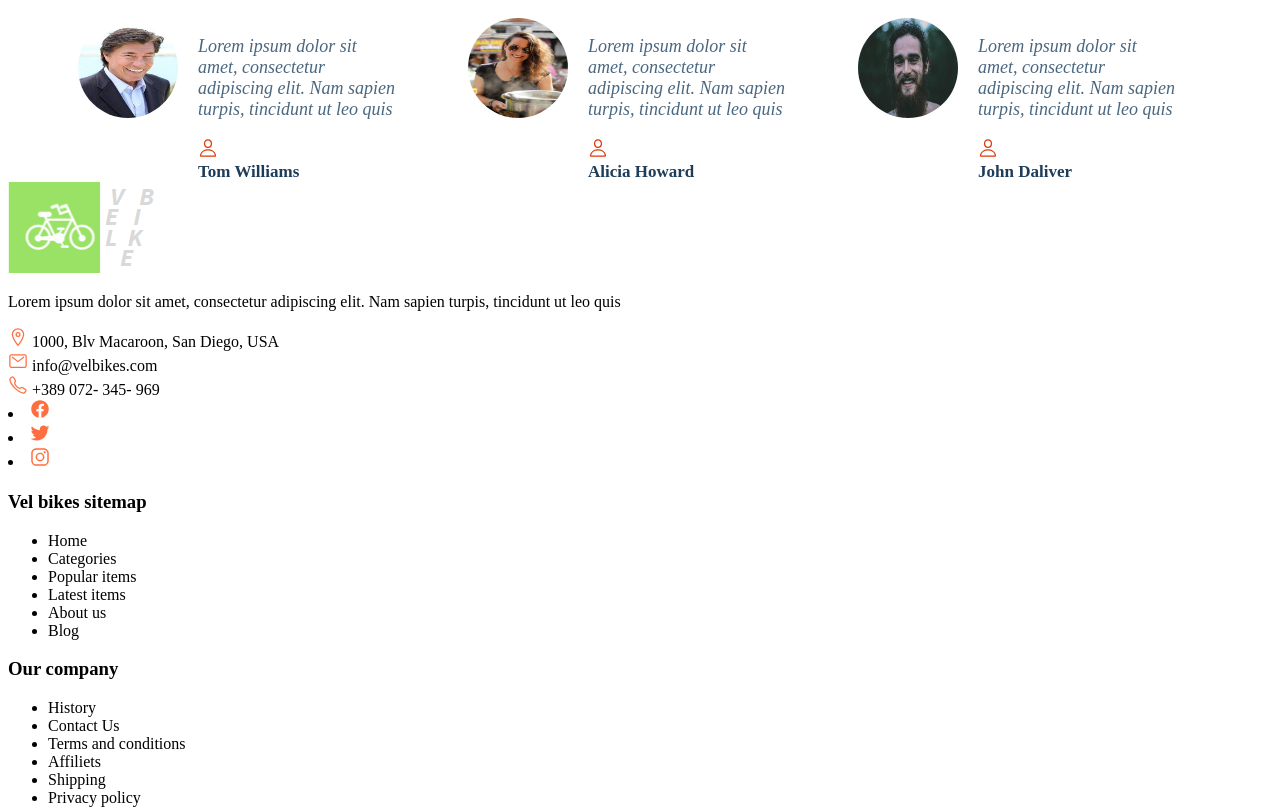
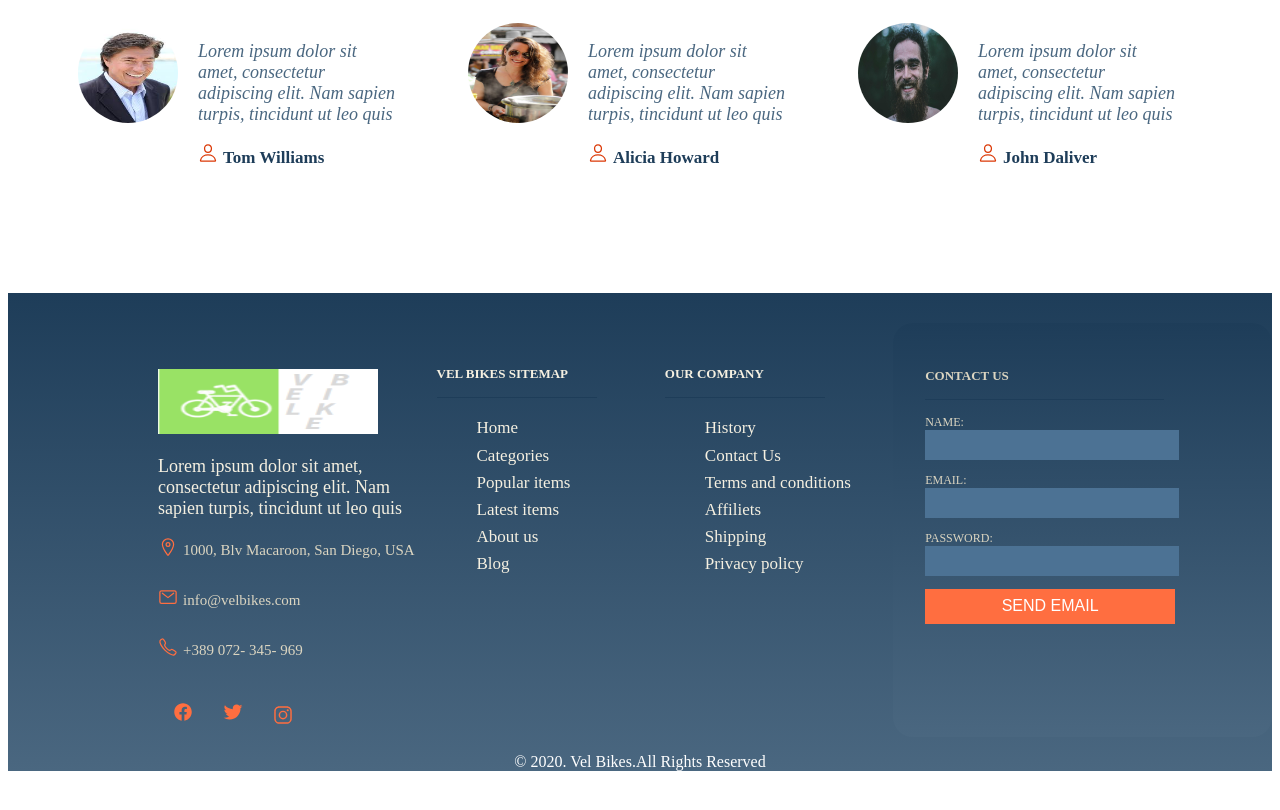
Before and after one commit to martin-js-dev/bike-shop, a plain HTML site: page index.html in a window 1280 px wide. Shown: the part 4340-5150 px from the top of the page. After the commit the page ends 5121 px from the top, so only its background shows below. Drawn offline with nearby package versions, Linux system fonts and the light colour scheme; files that its build step writes are made by us from their sources.

Commit message:
Update style.css

```diff
--- a/style.css
+++ b/style.css
@@ -759,3 +759,174 @@
   font-size: 20px;
 
 }
+
+
+/*--======================FOOTER-==================--*/
+
+.footer-wrapper {
+  background-image: linear-gradient(#1e3d59, #4a6780);
+}
+
+.footer {
+  margin-top: 100px;
+}
+
+.footer-col img {
+  height: 65px;
+  width: 220px;
+  margin-top: 16px;
+
+}
+
+
+.page-footer{
+  display: flex;
+  padding-left: 150px;
+
+}
+
+.page-footer {
+
+padding-top: 30px;
+}
+
+.footer-col {
+  width: 25%;
+  height: 185px;
+  float: left;
+  color: #f5f0e1;
+  margin-top: 30px;
+
+}
+.footer-col p {
+  font-size: 18px;
+}
+.footer-col span {
+  display: flex;
+}
+
+.footer-col span p {
+  color: #f5f0e1;
+}
+
+
+.footer-col ul li {
+  font-size: 17px;
+  list-style-type: none;
+  color:#f5f0e1;
+}
+.page-footer h3 {
+font-size: 13px;
+  text-transform: uppercase;
+  margin-right: 50px;
+}
+
+.page-footer h3::after {
+content: '.';
+font-size: 0;
+width: 90%;
+height: 1px;
+background: #1e3d59;
+display: block;
+margin: 15px 0;
+}
+
+.page-footer li {
+font-size: 13px;
+color: #f5f0e1;
+line-height: 1.6;
+}
+.page-footer li:hover {
+color: #ff6e40;
+cursor: pointer;
+}
+
+
+.wrapper1 {
+  width: 300px;
+  height: 50px;
+  display: flex;
+
+
+}
+
+.icon {
+  height: 50px;
+  width: 56px;
+  color: #ff6e40;
+}
+
+.text {
+  margin: 5px;
+  font-size: 15px;
+  padding-right: 35px;
+  color: #dbd5c1;
+}
+
+.social {
+  display: flex;
+
+}
+
+.social li {
+  padding: 15px;
+  list-style-type: none;
+
+}
+
+
+
+
+
+
+.join-form {
+  background-image: linear-gradient(#1e3d59, #4a6780);
+  width: 30vw;
+  height: 350px;
+  max-width: 50%;
+  padding: 2rem 2rem;
+  border-radius: 20px;
+  color: #dbd5c1;
+
+}
+
+.input-group {
+  margin-bottom: 0.8rem;
+  display: flex;
+  flex-direction: column;
+
+}
+
+.input-group label {
+  text-transform: uppercase;
+  font-size: 12px;
+}
+.input-group input {
+  background-color: #4c7294;
+  width: 250px;
+  height: 28px;
+  border: none;
+}
+
+.input-group .btn {
+  color: white;
+  background-color: #ff6e40;
+  font-size: 16px;
+  width: 250px;
+  height: 35px;
+  text-transform: uppercase;
+  border: none;
+
+}
+
+.input-group .btn:hover {
+  background-color: #db3907;
+  cursor: pointer;
+}
+
+.copy {
+  color: white;
+  font-size: 16px;
+  text-align: center;
+  margin-bottom: 10px;
+}
```
